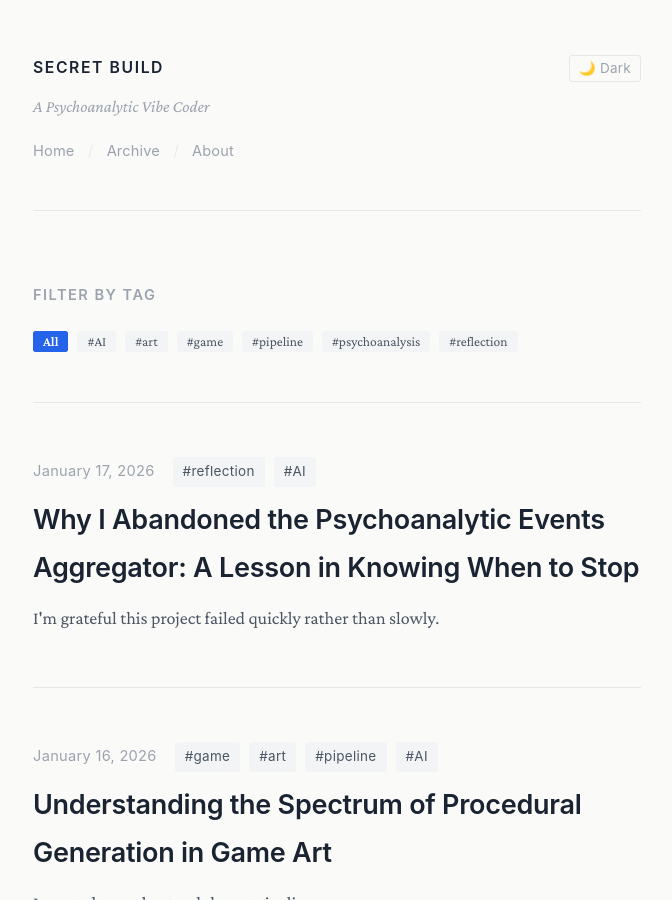
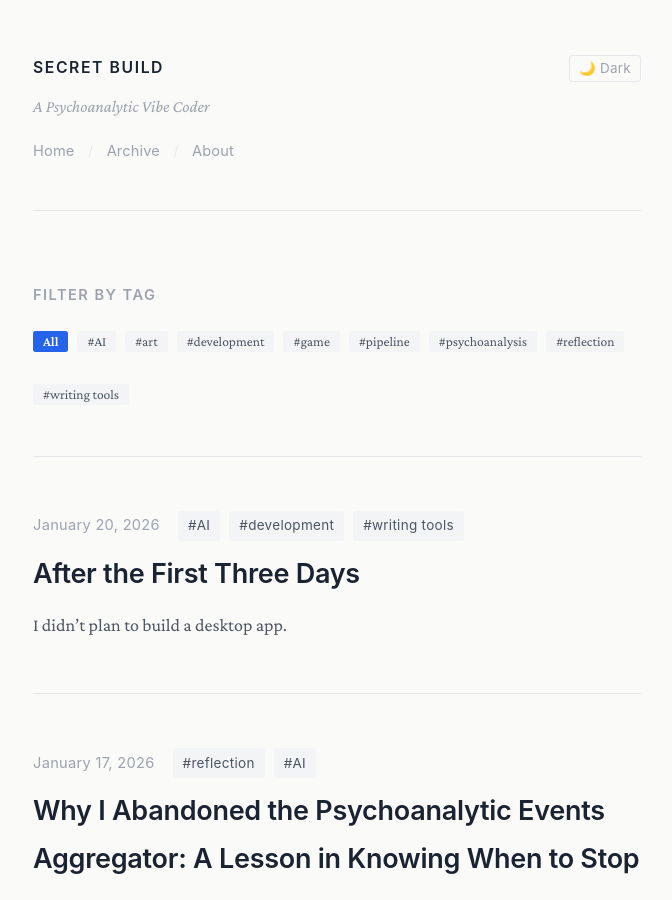
Before and after one commit to xiaomengicp/tech-blog, a Jekyll site: the page built from index.html, in a window 1280 px wide and 900 px high. Shown: the whole window, without its empty margins (303-975 px from the left). Built offline with Jekyll 4.4.1, drawn with Linux system fonts in a browser that asks for light colours; some of the changed lines change nothing that is shown.

Commit message:
Sync posts: 5 published, 0 removed - 2026-01-20 21:44:43

```diff
--- /dev/null
+++ b/_posts/2026-01-20-after-the-first-three-days.md
@@ -0,0 +1,124 @@
+---
+title: After the First Three Days
+date: 2026-01-20
+tags:
+  - AI
+  - development
+  - writing tools
+published: true
+excerpt: I didn’t plan to build a desktop app.
+---
+
+I didn’t plan to build a desktop app.
+
+The idea had been there for a while—quietly, almost patiently—because I write a lot, and because I’ve used almost every writing tool that exists. I knew my writing had improved. I had developed my own methods. And yet, something was still missing: a place that actually felt right to write in. Not powerful. Not clever. Just inhabitable.
+
+
+
+When I learned—almost casually—that a web app could be packaged into a desktop application, something clicked. If I were ever to build a desktop app, this would be it. Still, even then, I assumed it was a “someday” project. Months, maybe. After deadlines. After life slowed down.
+
+
+
+What I didn’t anticipate was what happens when AI enters the process—not as an abstract tool, but as an actual collaborator with inhuman speed.
+
+
+
+In three days, something that felt impossibly distant became materially present. A prototype existed. Features appeared faster than my body could register them. Entire stages of development collapsed into minutes. And while I trusted AI’s competence, I didn’t yet trust my own orientation inside this pace.
+
+
+
+That mismatch—between cognitive understanding and bodily adaptation—was the hardest part.
+
+
+
+I didn’t feel excited. I didn’t feel triumphant. I felt disoriented. Like stepping onto a high-speed train without an acceleration phase. The first night, I didn’t sleep at all. Not because I was thinking, but because my nervous system hadn’t caught up with what had already happened.
+
+
+
+AI accelerates production, but it does not accelerate meaning. It compresses time, but it doesn’t metabolize it for you.
+
+
+
+By the second day, I fell into a familiar trap: why not keep going?
+
+If it’s this fast, why not add one more thing? If the model is available, why not use it fully? If it’s almost done, why not finish it?
+
+
+
+This is one of the most subtle dangers of working with AI. It creates a psychological climate where saying yes feels effortless, and saying not now suddenly requires justification. Fatigue becomes negotiable. Non-urgency becomes suspicious. Slowing down starts to feel like waste.
+
+
+
+I knew this logic was flawed—and still, I felt it working on me.
+
+
+
+At some point, the product became usable. And that changed everything. Because once something is usable, it’s no longer just a prototype. I wanted to write with it. But I didn’t trust it yet. The data wasn’t safe enough. The versioning wasn’t solid. The interface was ugly—and I am a visual person. I won’t live in a place that repels me, no matter how functional it is.
+
+
+
+Here I realized something important: the speed of AI had quietly broken the usual expectations of an MVP. Because things arrived too quickly, my expectations exceeded what the object could ethically carry. I expected care, beauty, safety—things that only emerge through slow human judgment.
+
+
+
+Design is not fast. Not because AI is slow, but because understanding is slow.
+
+
+
+By the third day, something shifted. Not externally, but internally. I stopped asking what else can be added and started asking what actually needs thought. I began to distinguish between what was easy to implement and what wasn’t yet conceptually ready. UI/UX became the focus—not as decoration, but as thinking. Each layout decision clarified what this tool really was, and what it was not.
+
+
+
+I also began learning something I hadn’t expected to learn so quickly: project management—not as a system, but as a bodily mindset. Priorities. Roadmaps. The permission to say “later.” The realization that fixing ten bugs because you rushed one is not productivity. These weren’t abstract ideas anymore. They were lived constraints.
+
+
+
+And yet, alongside this growing steadiness, there was grief.
+
+
+
+I had to mourn the fantasy AI had briefly offered me: that I could leap directly from 0.7 to 1.0. That after three days, I could announce a finished product. That the remaining distance would collapse the way the first part had.
+
+
+
+It won’t.
+
+
+
+From 0 to 0.5, AI can compress time.
+
+From 0.5 to 0.7, it can assist thinking.
+
+But from 0.7 to 1.0, speed stops helping.
+
+
+
+What remains there is judgment, responsibility, restraint—and waiting.
+
+
+
+Two more weeks, maybe. Not because the code is hard, but because decisions are. And in an AI-shaped world, that waiting can feel almost unbearable. Not because it’s long, but because you’ve already seen the future, and you’re not allowed to live in it yet.
+
+
+
+This is where I am now.
+
+
+
+More grounded. Slower. Still frustrated. Still mourning that lost immediacy. But also calmer. Today, in the middle of development, I used the app to write a thousand words—and it held me. That matters more than any release date.
+
+
+
+This blog isn’t an announcement. It’s not a progress report. It’s a landing note. A way of giving my body back the time that was taken from it.
+
+
+
+If I publish this product someday, it will be because it’s ready.
+
+But this reflection needed to be written now.
+
+
+
+Not for the world.
+
+For orientation.
```
Also changed, not shown: _posts/2026-01-16-a-working-manisfesto.md (+1 -0 lines).
